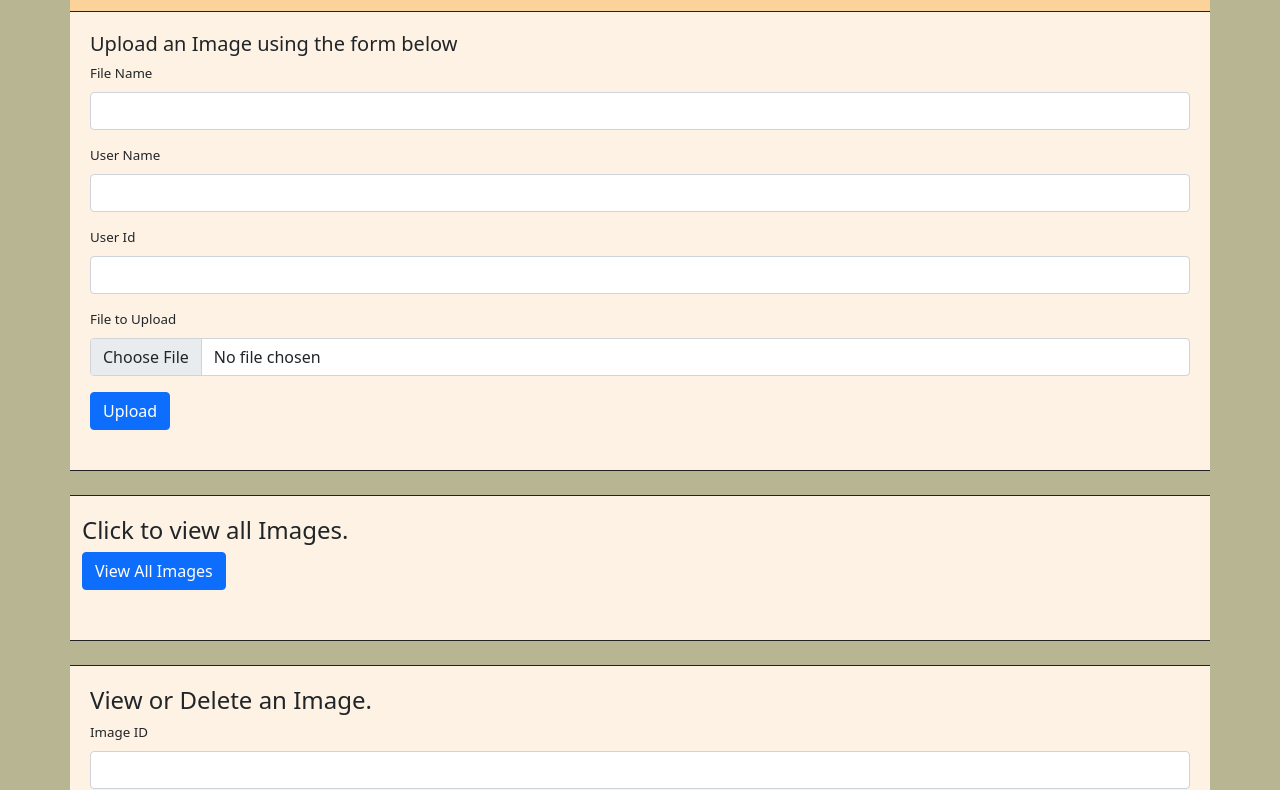
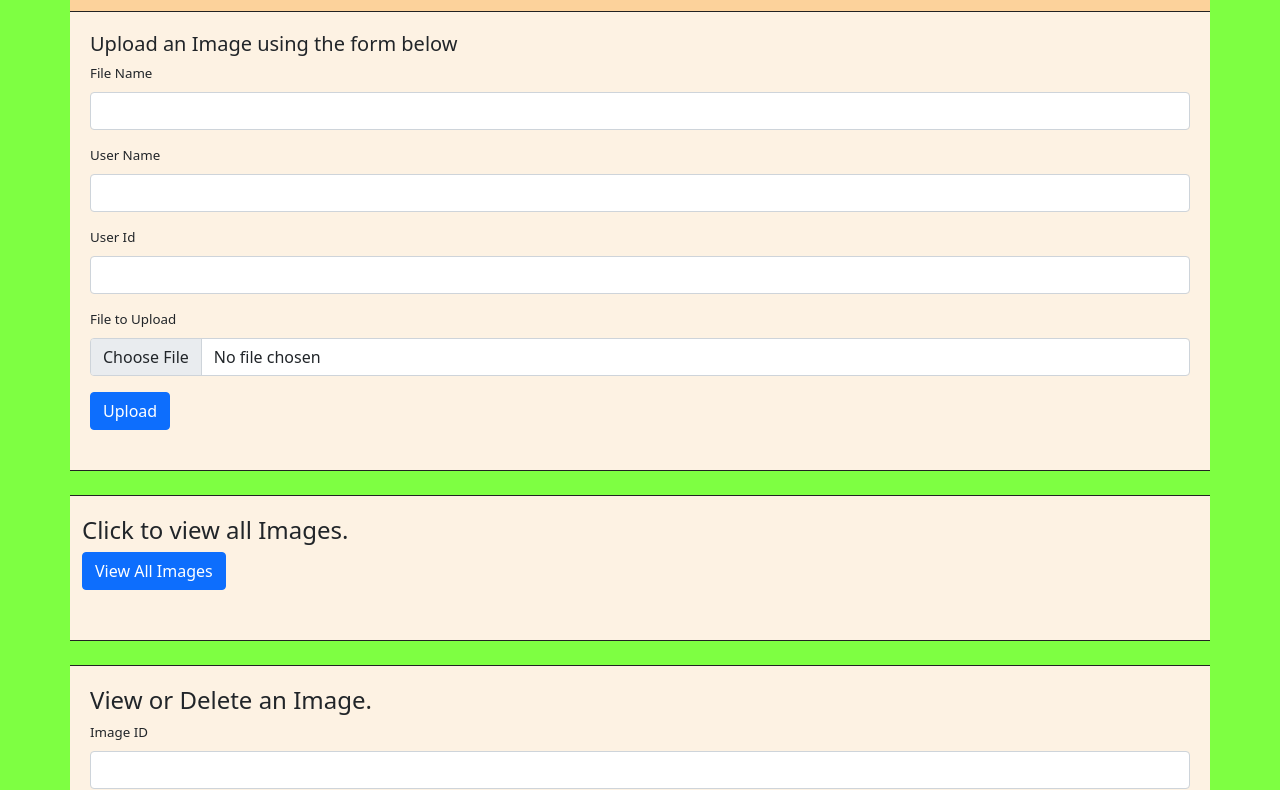
Before and after one commit to UA93324/CloudAssignmentNew, a plain HTML site: page index.html in a window 1280 px wide. Shown: the part 71-861 px from the top of the page. Drawn offline with Linux system fonts and the light colour scheme.

Commit message:
background

```diff
--- a/index.html
+++ b/index.html
@@ -13,7 +13,7 @@
 
   </head>
 
-  <body style="background-color: rgba(160, 156, 110, 0.74);">
+  <body style="background-color: rgba(81, 255, 0, 0.74);">
     <div class="container">
 
       <!-- Header -->
```
